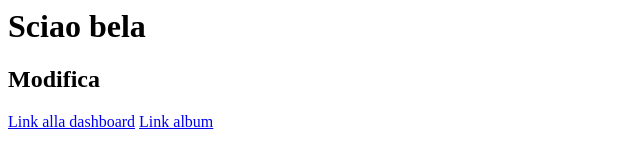
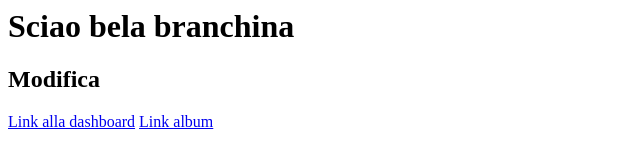
Before and after one commit to raptorgo/pw2018c, a plain HTML site: page index.html in a window 1280 px wide. Shown: the whole page, without its empty margins (0-640 px from the left). Drawn offline with Linux system fonts and the light colour scheme.

```diff
--- a/index.html
+++ b/index.html
@@ -1,6 +1,6 @@
 <html>
 <body>
-<h1>Sciao bela</h1>
+<h1>Sciao bela branchina</h1>
 <h2>Modifica</h2>
 <a href="dashboard.html">Link alla dashboard</a>
 <a href="album.html">Link album</a>
```
